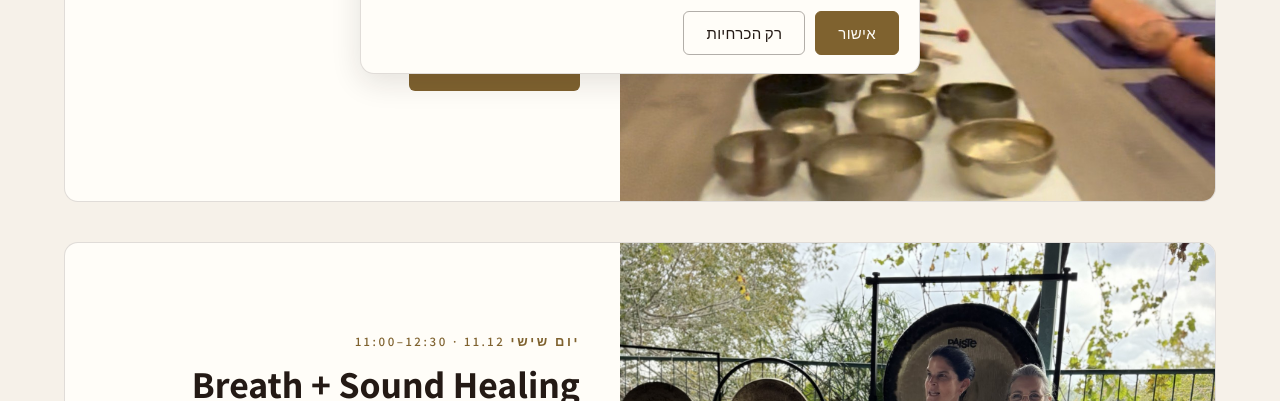
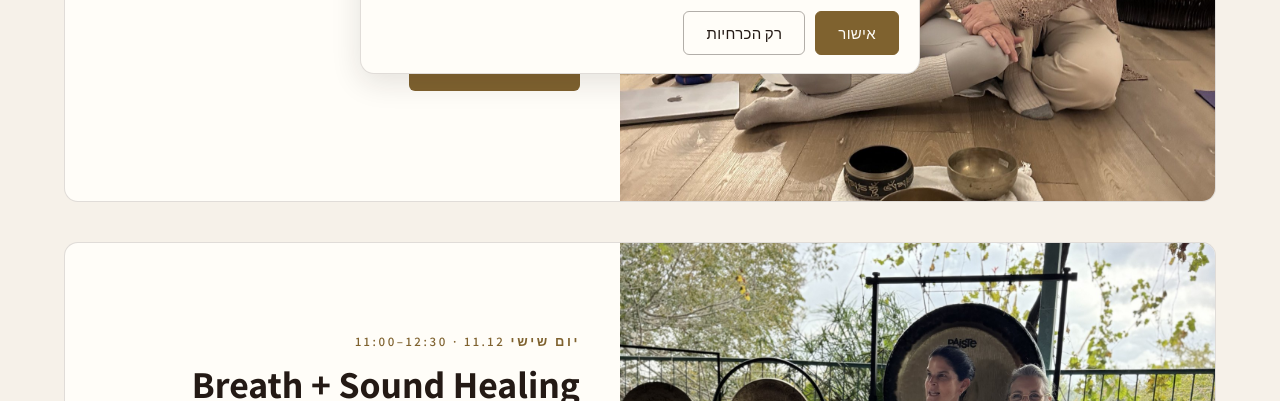
Before and after one commit to lihigerstner/lihi-yot, a plain HTML site: page sadnaot/index.html in a window 1280 px wide. Shown: the part 710-1111 px from the top of the page. Drawn offline with Linux system fonts and the light colour scheme.

Commit message:
דף הסדנאות: תמונת ליהי וג׳וליה בסטודיו בכרטיס של 30.11
Co-Authored-By: Claude Opus 5.5 <noreply@anthropic.com>
Claude-Session: https://claude.ai/code/session_01RHXD8hxpDr3NqG7c1jDgJn

```diff
--- a/sadnaot/index.html
+++ b/sadnaot/index.html
@@ -148,7 +148,7 @@ a:focus-visible{outline:2px solid #7F622F;outline-offset:3px}
 </div>
 <h2 style="margin: 24px 0 0 0; font-size: clamp(26px, 3vw, 34px); line-height: 1.15; font-weight: 600; letter-spacing: -0.01em; padding-bottom: 14px; border-bottom: 1px solid rgba(36,26,21,0.14);">אירועים קרובים</h2>
 <a href="breath-sound-healing-30-11.html" style="display: flex; flex-wrap: wrap; background: #FFFDF8; border: 1px solid rgba(36,26,21,0.14); border-radius: 14px; overflow: hidden; text-decoration: none; color: #241A15;">
-<img src="assets/event-circle.jpg" alt="נשים יושבות במעגל מול קערות טיבטיות וקערות קריסטל" style="flex: 1 1 420px; min-width: 0; width: 100%; min-height: 320px; max-height: 440px; object-fit: cover; object-position: center 55%; display: block;">
+<img src="assets/duo-hero.jpg" alt="ליהי וג׳וליה מחייכות בסטודיו בהרצליה, עם גונג וקערות טיבטיות" style="flex: 1 1 420px; min-width: 0; width: 100%; min-height: 320px; max-height: 440px; object-fit: cover; object-position: center 28%; display: block;">
 <div style="flex: 1 1 380px; min-width: 0; padding: 40px 40px 44px 40px; display: flex; flex-direction: column; justify-content: center; gap: 14px;">
 <div style="font-size: 13px; font-weight: 600; letter-spacing: 0.2em; color: #7F622F;">יום שני 30.11 · <span dir="ltr">20:00–21:30</span></div>
 <h2 style="margin: 0; font-size: clamp(28px, 3vw, 38px); line-height: 1.1; font-weight: 700;" dir="ltr"><span style="display: block; text-align: right;">Breath + Sound Healing</span></h2>
```
